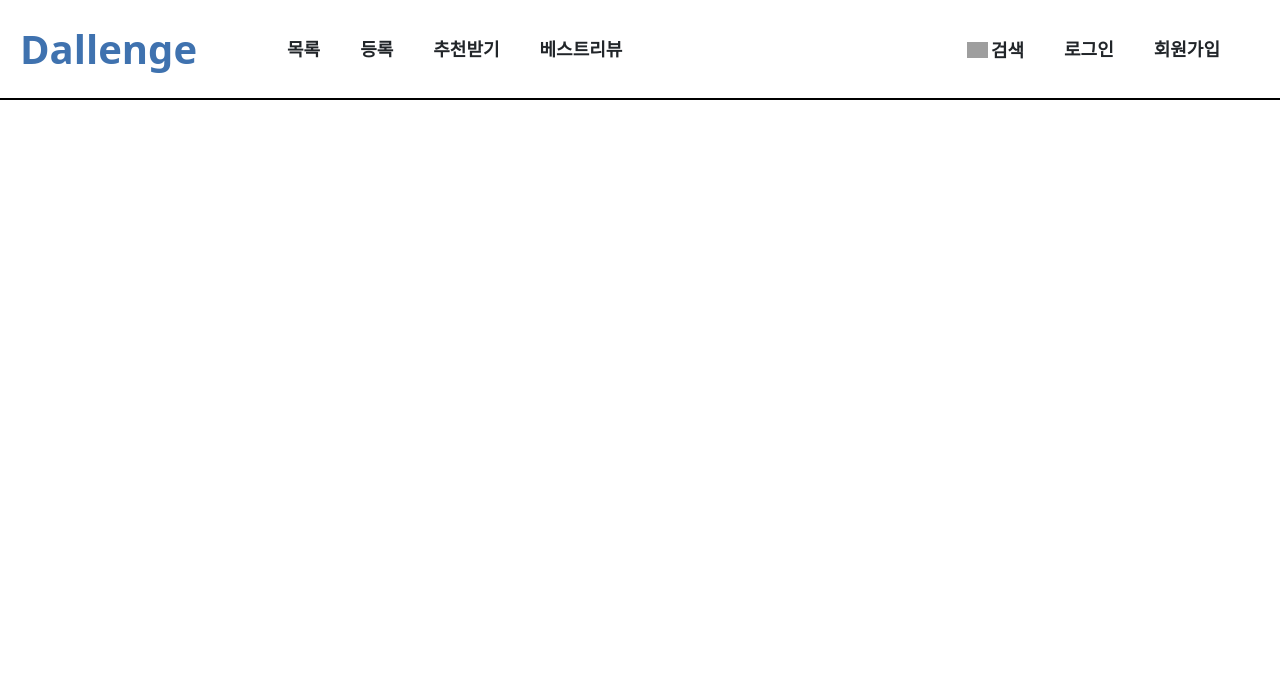
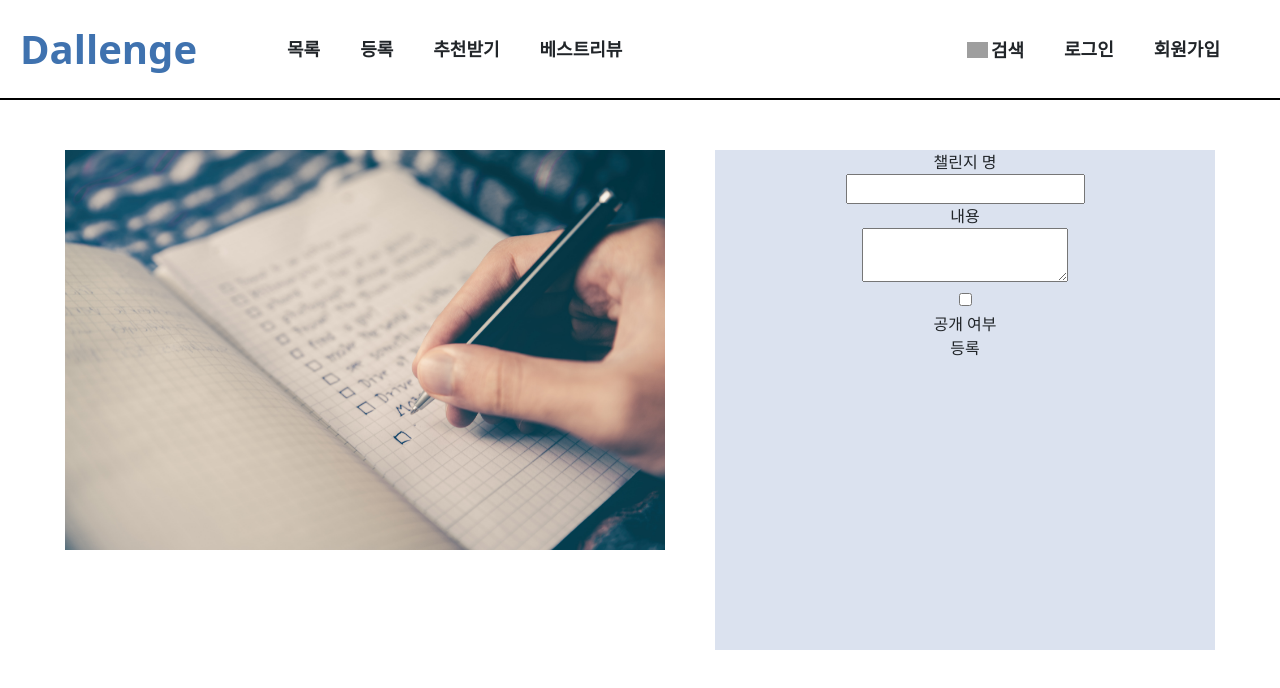
Before and after one commit to dallenge/Front, a React (Create React App) app: page /createchallenge in a window 1280 px wide. Shown: the top 688 px of the page. Built offline with nearby package versions, Linux system fonts and the light colour scheme; grey boxes are pictures that could not be loaded.

Commit message:
💄 Design : 챌린지 등록 페이지

```diff
--- a/src/App.tsx
+++ b/src/App.tsx
@@ -8,7 +8,8 @@ import SingupEmail from './Routes/SignupEmail';
 import Mypage from './Routes/Mypage';
 import Modify from './Components/Modify';
 import ProfileEdit from './Routes/ProfileEdit';
-import PostList from './Routes/PostList';
+import ChallengeList from './Routes/ChallengeList';
+import CreateChallenge from './Routes/CreateChallenge';
 import PwEdit from './Routes/PwEdit';
 import Withdrawal from './Routes/Withdrawal';
 
@@ -22,7 +23,8 @@ function App() {
         <Route path="/signup/select-account" element={<SignupSelect />} />
         <Route path="/signup/user-email" element={<SingupEmail />} />
         <Route path="/my-page" element={<Mypage />} />
-        <Route path="/postlist" element={<PostList />} />
+        <Route path="/challengelist" element={<ChallengeList />} />
+        <Route path="/createchallenge" element={<CreateChallenge />} />
         {/* <Route path="my-page/modify" element={<Modify />} /> */}
         <Route path="/my-page/modify/profile-edit" element={<ProfileEdit />} />
         <Route path="/my-page/modify/password-edit" element={<PwEdit />} />
--- a/src/Components/Navbar.tsx
+++ b/src/Components/Navbar.tsx
@@ -64,12 +64,18 @@ export default function Navbar() {
         <div style={{ display: 'flex', alignItems: 'center', marginLeft: '30px' }}>
           <Menu
             onClick={() => {
-              navigate('/postlist');
+              navigate('/challengelist');
             }}
           >
             목록
           </Menu>
-          <Menu>등록</Menu>
+          <Menu
+            onClick={() => {
+              navigate('/createchallenge');
+            }}
+          >
+            등록
+          </Menu>
           <Menu>추천받기</Menu>
           <Menu>베스트리뷰</Menu>
         </div>
--- a/src/Routes/PostList.tsx
+++ b/src/Routes/ChallengeList.tsx
@@ -29,7 +29,7 @@ const PostBox = styled.div`
   border-radius: 10px;
 `;
 
-export default function PostList() {
+export default function ChallengeList() {
   return (
     <div>
       <div style={{ display: 'flex', justifyContent: 'center', margin: '50px' }}>
--- /dev/null
+++ b/src/Routes/CreateChallenge.tsx
@@ -0,0 +1,26 @@
+export default function CreateChallenge() {
+  return (
+    <div style={{ display: 'flex', justifyContent: 'center', padding: '50px' }}>
+      <div style={{ width: '600px', height: '600px', marginRight: '50px' }}>
+        <img src="/main.jpg" alt="challenge" style={{ width: '600px', height: '400px', objectFit: 'cover' }}></img>
+      </div>
+      <div style={{ width: '500px', height: '500px', background: 'var(--color-sky)' }}>
+        <div>
+          <div>챌린지 명</div>
+          <input></input>
+        </div>
+        <div>
+          <div>내용</div>
+          <textarea></textarea>
+        </div>
+        <div>
+          <div>
+            <input type="checkbox"></input>
+            <div>공개 여부</div>
+          </div>
+          <div>등록</div>
+        </div>
+      </div>
+    </div>
+  );
+}
```
